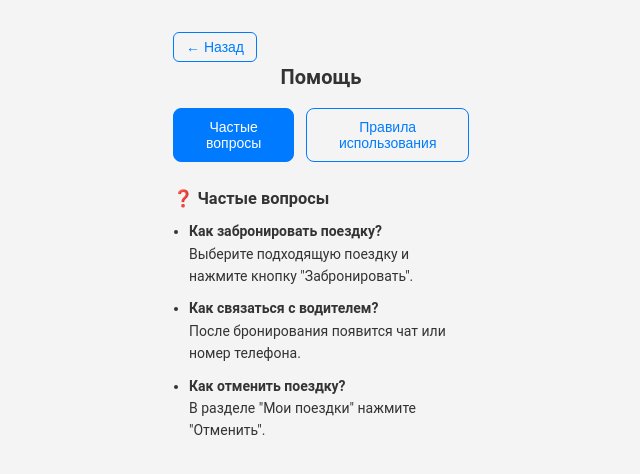
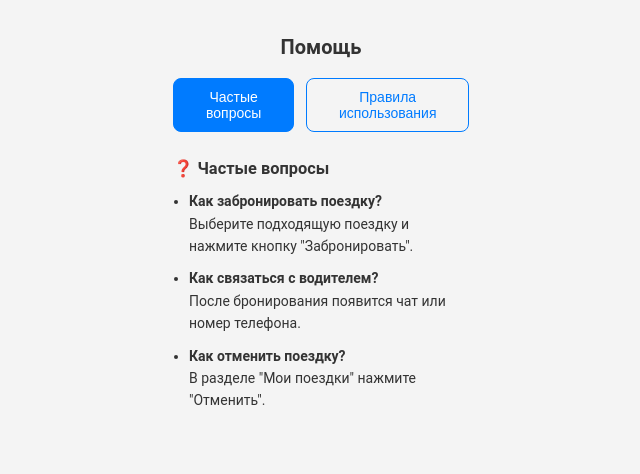
Before and after one commit to ragshata/frontend-carshare, a Vue app: page /help in a window 1280 px wide. Shown: the top 474 px of the page, without its empty margins (319-959 px from the left). Built offline with nearby package versions, Linux system fonts and the light colour scheme.

Commit message:
re mainn

```diff
--- a/src/pages/Help.vue
+++ b/src/pages/Help.vue
@@ -1,9 +1,5 @@
 <template>
   <div class="help-page">
-    <!-- 🔙 Кнопка Назад -->
-      <div class="back-button-wrapper">
-        <button class="back-button" @click="router.push('/main')">← Назад</button>
-      </div>
     <h2 class="title">Помощь</h2>
 
     <div class="tabs">
--- a/src/pages/MainScreen.vue
+++ b/src/pages/MainScreen.vue
@@ -1,6 +1,6 @@
 <template>
   <div class="main-menu-page">
-    <h2>Добро пожаловать в CarShare TJ!</h2>
+    <h2>Добро пожаловать в CarShare TG!</h2>
     <div class="menu-buttons">
       <button class="menu-btn" @click="go('/find-trip')">🚗 Найти поездку</button>
       <button class="menu-btn" @click="go('/manage-trips')">📝 Мои поездки</button>
@@ -8,7 +8,7 @@
       <button class="menu-btn" @click="go('/profile')">👤 Профиль</button>
       <button class="menu-btn" @click="go('/help')">❓ Помощь / FAQ</button>
     </div>
-    <div class="info">Навигация через Telegram кнопку снизу — или этими кнопками 👆</div>
+    <div class="info">💎 Простой поиск попутчиков в телеграм 💎</div>
   </div>
 </template>
 
@@ -23,7 +23,7 @@ function go(path: string) {
   router.push(path);
 }
 
-function setMainButton() {
+/**function setMainButton() {
   const tg = (window as any).Telegram?.WebApp;
   if (!tg) return;
   tg.ready();
@@ -42,7 +42,7 @@ function setMainButton() {
 
 onMounted(() => {
   setMainButton();
-});
+});  */
 
 onBeforeUnmount(() => {
   const tg = (window as any).Telegram?.WebApp;
--- a/src/pages/ManageTrips.vue
+++ b/src/pages/ManageTrips.vue
@@ -1,8 +1,5 @@
 <template>
   <div class="manage-trips-page">
-    <div class="back-button-wrapper">
-      <button class="back-button" @click="router.push('/main')">← Назад</button>
-    </div>
     <h2 class="title">Мои поездки</h2>
 
     <div class="tabs">
--- a/src/pages/OfferTrip.vue
+++ b/src/pages/OfferTrip.vue
@@ -1,6 +1,5 @@
 <template>
   <div class="offer-trip-page">
-    <button class="back-button" @click="router.back()">← Назад</button>
     <h2 class="title">Создать поездку</h2>
     <form class="form" @submit.prevent="save">
       <label>Откуда</label>
--- a/src/pages/Profile.vue
+++ b/src/pages/Profile.vue
@@ -1,6 +1,5 @@
 <template>
   <div class="profile-page">
-    <button class="back-button" @click="router.push('/main')">← Назад</button>
     <h2 class="title">Профиль</h2>
     <div class="profile-card">
       <img
```
